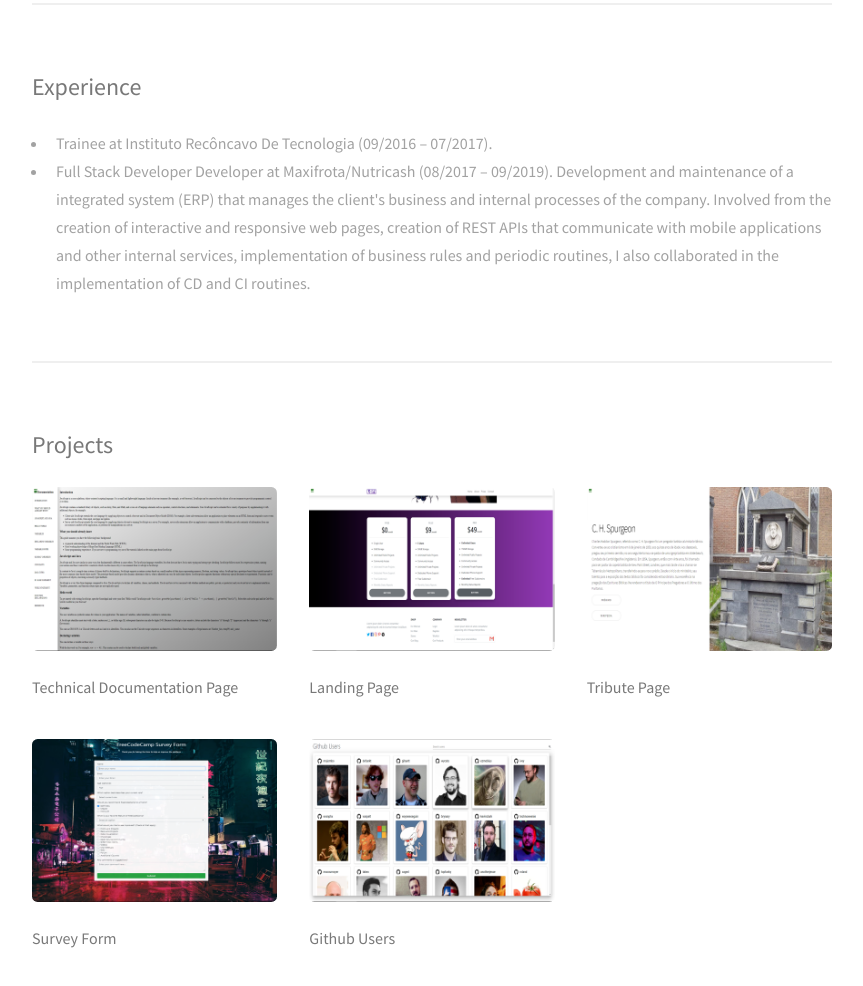
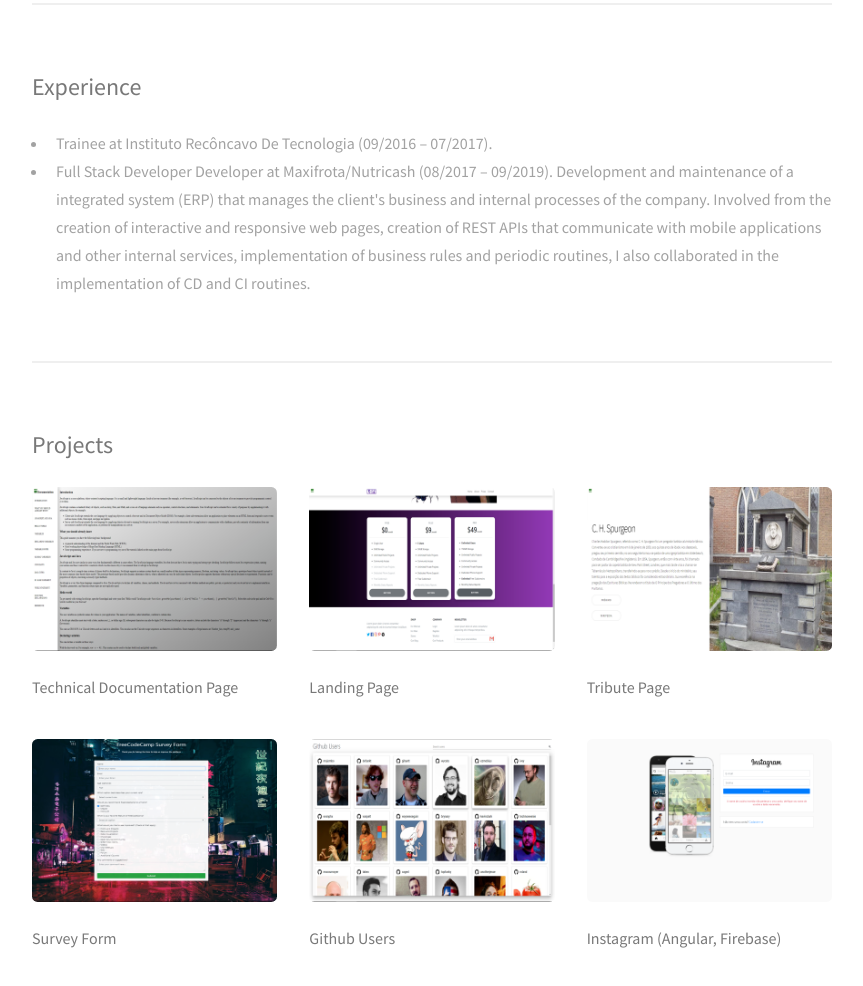
Before and after one commit to dsschiramm/personal-portfolio, a website: page src/index.html in a window 1280 px wide. Shown: the part 740-1726 px from the top of the page, without its empty margins (400-1263 px from the left). Drawn offline with Linux system fonts and the light colour scheme; files that its build step writes are made by us from their sources.

Commit message:
add new project

```diff
--- a/src/index.html
+++ b/src/index.html
@@ -159,6 +159,12 @@
 						</a>
 						<h3>Github Users</h3>
 					</article>
+					<article class="col-4 col-6-xsmall work-item">
+						<a href="https://github.com/dsschiramm/angular-firebase-instagram" class="image fit project-tile">
+							<img src="images/projects/angular-firebase-instragram.PNG" />
+						</a>
+						<h3>Instagram (Angular, Firebase)</h3>
+					</article>
 				</div>
 			</section>
 		</div>
```
Also changed, not shown: src/images/projects/angular-firebase-instragram.PNG (added).
